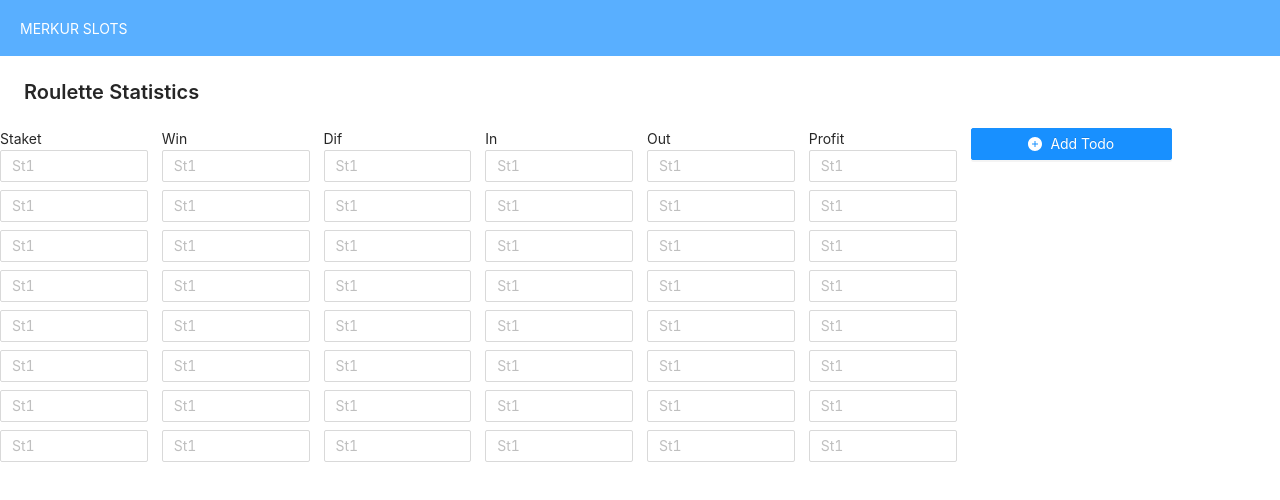
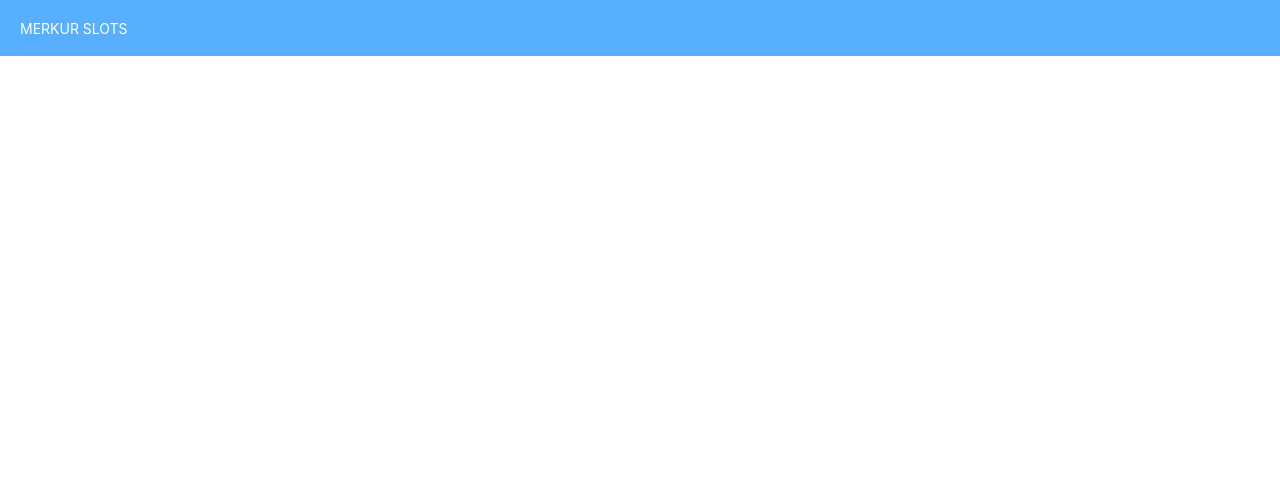
Before and after one commit to bubble-code/appaeadminmerkur, a React (Create React App) app: page /ruleta in a window 1280 px wide. Shown: the top 500 px of the page. Built offline with nearby package versions, Linux system fonts and the light colour scheme; what @mobiscroll/react would draw is missing.

Commit message:
borrando de laptop

```diff
--- a/package.json
+++ b/package.json
@@ -6,6 +6,7 @@
     "@mobiscroll/react": "https://npm.mobiscroll.com/@mobiscroll/react-trial/-/react-trial-5.16.1.tgz",
     "@reduxjs/toolkit": "^1.8.1",
     "@rsuite/icons": "^1.0.2",
+    "@tanstack/react-table": "^0.0.1-alpha.0",
     "@testing-library/jest-dom": "^4.2.4",
     "@testing-library/react": "^9.5.0",
     "@testing-library/user-event": "^7.2.1",
@@ -13,6 +14,7 @@
     "axios": "^0.26.1",
     "google-map-react": "^2.1.10",
     "react": "^18.0.0",
+    "react-datasheet": "^1.4.12",
     "react-dom": "^18.0.0",
     "react-redux": "^7.2.8",
     "react-router-dom": "^6.3.0",
--- a/src/view/RuleraPage.jsx
+++ b/src/view/RuleraPage.jsx
@@ -1,204 +1,235 @@
-import React, { useState } from 'react';
-import { Form, Row, Col, Button, Input, PageHeader, Card } from 'antd';
+import React, { useContext, useState, useEffect, useRef , createElement, useCallback} from 'react';
+import { Row, Col, PageHeader, Table, Input, Button, Popconfirm, Form } from 'antd';
 import 'antd/dist/antd.css';
 import { PlusCircleFilled } from '@ant-design/icons'
+import { useTable } from 'react-table';
 
-const style = React.CSSProperties = { padding: '8px ,0' };
+
+// let table = createTable()
+//   .setRowType()
+//   .setTableMetaType();
+const defaultColumns = {
+  cell: ({ getValue, row: { index }, column: { id }, instace }) => {
+    const initialValue = getValue();
+    const [value, setValue] = useState(initialValue);
+    const onBlur = () => {
+      var _a;
+      (_a = instace.options.meta) == null || _a === void 0 ? void 0 : _a.updateData(index, id, value);
+    }
+    useEffect(() => {
+      setValue(initialValue);
+    }, [initialValue]);
+    return (createElement(Input, { value: value, onChange: e => setValue(e.target.value), onBlur: onBlur }));
+  }
+};
+
+function useSkipper(){
+  const shouldSkipRef  = useRef(true);
+  const shouldSkip = shouldSkipRef.current;
+  const skip = useCallback
+}
 
 const RultaPage = () => {
-  const [stakeValues, setStakeValues] = useState({});
-  function handleChange(e) {
-    const { key, value } = e.target;
-    setStakeValues({ ...stakeValues, [key]: value });
-  }
 
-  return (
-    <Col xs={{ span: 24 }} sm={{ span: 18 }} md={{ span: 18 }} lg={{ span: 18 }} xl={{ span: 24 }}>
-      <PageHeader className='title-header' title="Roulette Statistics" />
-      <Row gutter={14}>
-        <Col span={3} className="gutter-row" style={style}>
-          <label> Staket</label>
-          <Form labelCol={{ span: 1 }} layout="horizontal" initialValues={{ size: "small" }} prefix='Apuestas'>
-            <Form.Item name={'St1'} rules={[{ required: true, message: 'This field is required' }]} style={{ marginBottom: '8px' }}>
-              <Input type={'number'} placeholder="St1" bordered />
-            </Form.Item>
-            <Form.Item name={'St2'} rules={[{ required: true, message: 'This field is required' }]} style={{ marginBottom: '8px' }}>
-              <Input type={'number'} placeholder="St1" bordered />
-            </Form.Item>
-            <Form.Item name={'St3'} rules={[{ required: true, message: 'This field is required' }]} style={{ marginBottom: '8px' }}>
-              <Input type={'number'} placeholder="St1" bordered />
-            </Form.Item>
-            <Form.Item name={'St4'} rules={[{ required: true, message: 'This field is required' }]} style={{ marginBottom: '8px' }}>
-              <Input type={'number'} placeholder="St1" bordered />
-            </Form.Item>
-            <Form.Item name={'St5'} rules={[{ required: true, message: 'This field is required' }]} style={{ marginBottom: '8px' }}>
-              <Input type={'number'} placeholder="St1" bordered />
-            </Form.Item>
-            <Form.Item name={'St6'} rules={[{ required: true, message: 'This field is required' }]} style={{ marginBottom: '8px' }}>
-              <Input type={'number'} placeholder="St1" bordered />
-            </Form.Item>
-            <Form.Item name={'St7'} rules={[{ required: true, message: 'This field is required' }]} style={{ marginBottom: '8px' }}>
-              <Input type={'number'} placeholder="St1" bordered />
-            </Form.Item>
-            <Form.Item name={'St8'} rules={[{ required: true, message: 'This field is required' }]} style={{ marginBottom: '8px' }}>
-              <Input type={'number'} placeholder="St1" bordered />
-            </Form.Item>
-          </Form>
-        </Col>
-        <Col span={3} className="gutter-row" style={style}>
-          <label> Win</label>
-          <Form labelCol={{ span: 1 }} layout="horizontal" initialValues={{ size: "small" }} prefix='Apuestas'>
-            <Form.Item name={'St1'} rules={[{ required: true, message: 'This field is required' }]} style={{ marginBottom: '8px' }}>
-              <Input type={'number'} placeholder="St1" bordered />
-            </Form.Item>
-            <Form.Item name={'St2'} rules={[{ required: true, message: 'This field is required' }]} style={{ marginBottom: '8px' }}>
-              <Input type={'number'} placeholder="St1" bordered />
-            </Form.Item>
-            <Form.Item name={'St3'} rules={[{ required: true, message: 'This field is required' }]} style={{ marginBottom: '8px' }}>
-              <Input type={'number'} placeholder="St1" bordered />
-            </Form.Item>
-            <Form.Item name={'St4'} rules={[{ required: true, message: 'This field is required' }]} style={{ marginBottom: '8px' }}>
-              <Input type={'number'} placeholder="St1" bordered />
-            </Form.Item>
-            <Form.Item name={'St5'} rules={[{ required: true, message: 'This field is required' }]} style={{ marginBottom: '8px' }}>
-              <Input type={'number'} placeholder="St1" bordered />
-            </Form.Item>
-            <Form.Item name={'St6'} rules={[{ required: true, message: 'This field is required' }]} style={{ marginBottom: '8px' }}>
-              <Input type={'number'} placeholder="St1" bordered />
-            </Form.Item>
-            <Form.Item name={'St7'} rules={[{ required: true, message: 'This field is required' }]} style={{ marginBottom: '8px' }}>
-              <Input type={'number'} placeholder="St1" bordered />
-            </Form.Item>
-            <Form.Item name={'St8'} rules={[{ required: true, message: 'This field is required' }]} style={{ marginBottom: '8px' }}>
-              <Input type={'number'} placeholder="St1" bordered />
-            </Form.Item>
-          </Form>
-        </Col>
-        <Col span={3} className="gutter-row" style={style}>
-          <label> Dif</label>
-          <Form labelCol={{ span: 1 }} layout="horizontal" initialValues={{ size: "small" }} prefix='Apuestas'>
-            <Form.Item name={'St1'} rules={[{ required: true, message: 'This field is required' }]} style={{ marginBottom: '8px' }}>
-              <Input type={'number'} placeholder="St1" bordered />
-            </Form.Item>
-            <Form.Item name={'St2'} rules={[{ required: true, message: 'This field is required' }]} style={{ marginBottom: '8px' }}>
-              <Input type={'number'} placeholder="St1" bordered />
-            </Form.Item>
-            <Form.Item name={'St3'} rules={[{ required: true, message: 'This field is required' }]} style={{ marginBottom: '8px' }}>
-              <Input type={'number'} placeholder="St1" bordered />
-            </Form.Item>
-            <Form.Item name={'St4'} rules={[{ required: true, message: 'This field is required' }]} style={{ marginBottom: '8px' }}>
-              <Input type={'number'} placeholder="St1" bordered />
-            </Form.Item>
-            <Form.Item name={'St5'} rules={[{ required: true, message: 'This field is required' }]} style={{ marginBottom: '8px' }}>
-              <Input type={'number'} placeholder="St1" bordered />
-            </Form.Item>
-            <Form.Item name={'St6'} rules={[{ required: true, message: 'This field is required' }]} style={{ marginBottom: '8px' }}>
-              <Input type={'number'} placeholder="St1" bordered />
-            </Form.Item>
-            <Form.Item name={'St7'} rules={[{ required: true, message: 'This field is required' }]} style={{ marginBottom: '8px' }}>
-              <Input type={'number'} placeholder="St1" bordered />
-            </Form.Item>
-            <Form.Item name={'St8'} rules={[{ required: true, message: 'This field is required' }]} style={{ marginBottom: '8px' }}>
-              <Input type={'number'} placeholder="St1" bordered />
-            </Form.Item>
-          </Form>
-        </Col>
-        <Col span={3} className="gutter-row" style={style}>
-          <label> In</label>
-          <Form labelCol={{ span: 1 }} layout="horizontal" initialValues={{ size: "small" }} prefix='Apuestas'>
-            <Form.Item name={'St1'} rules={[{ required: true, message: 'This field is required' }]} style={{ marginBottom: '8px' }}>
-              <Input type={'number'} placeholder="St1" bordered />
-            </Form.Item>
-            <Form.Item name={'St2'} rules={[{ required: true, message: 'This field is required' }]} style={{ marginBottom: '8px' }}>
-              <Input type={'number'} placeholder="St1" bordered />
-            </Form.Item>
-            <Form.Item name={'St3'} rules={[{ required: true, message: 'This field is required' }]} style={{ marginBottom: '8px' }}>
-              <Input type={'number'} placeholder="St1" bordered />
-            </Form.Item>
-            <Form.Item name={'St4'} rules={[{ required: true, message: 'This field is required' }]} style={{ marginBottom: '8px' }}>
-              <Input type={'number'} placeholder="St1" bordered />
-            </Form.Item>
-            <Form.Item name={'St5'} rules={[{ required: true, message: 'This field is required' }]} style={{ marginBottom: '8px' }}>
-              <Input type={'number'} placeholder="St1" bordered />
-            </Form.Item>
-            <Form.Item name={'St6'} rules={[{ required: true, message: 'This field is required' }]} style={{ marginBottom: '8px' }}>
-              <Input type={'number'} placeholder="St1" bordered />
-            </Form.Item>
-            <Form.Item name={'St7'} rules={[{ required: true, message: 'This field is required' }]} style={{ marginBottom: '8px' }}>
-              <Input type={'number'} placeholder="St1" bordered />
-            </Form.Item>
-            <Form.Item name={'St8'} rules={[{ required: true, message: 'This field is required' }]} style={{ marginBottom: '8px' }}>
-              <Input type={'number'} placeholder="St1" bordered />
-            </Form.Item>
-          </Form>
-        </Col>
-        <Col span={3} className="gutter-row" style={style}>
-          <label> Out</label>
-          <Form labelCol={{ span: 1 }} layout="horizontal" initialValues={{ size: "small" }} prefix='Apuestas'>
-            <Form.Item name={'St1'} rules={[{ required: true, message: 'This field is required' }]} style={{ marginBottom: '8px' }}>
-              <Input type={'number'} placeholder="St1" bordered />
-            </Form.Item>
-            <Form.Item name={'St2'} rules={[{ required: true, message: 'This field is required' }]} style={{ marginBottom: '8px' }}>
-              <Input type={'number'} placeholder="St1" bordered />
-            </Form.Item>
-            <Form.Item name={'St3'} rules={[{ required: true, message: 'This field is required' }]} style={{ marginBottom: '8px' }}>
-              <Input type={'number'} placeholder="St1" bordered />
-            </Form.Item>
-            <Form.Item name={'St4'} rules={[{ required: true, message: 'This field is required' }]} style={{ marginBottom: '8px' }}>
-              <Input type={'number'} placeholder="St1" bordered />
-            </Form.Item>
-            <Form.Item name={'St5'} rules={[{ required: true, message: 'This field is required' }]} style={{ marginBottom: '8px' }}>
-              <Input type={'number'} placeholder="St1" bordered />
-            </Form.Item>
-            <Form.Item name={'St6'} rules={[{ required: true, message: 'This field is required' }]} style={{ marginBottom: '8px' }}>
-              <Input type={'number'} placeholder="St1" bordered />
-            </Form.Item>
-            <Form.Item name={'St7'} rules={[{ required: true, message: 'This field is required' }]} style={{ marginBottom: '8px' }}>
-              <Input type={'number'} placeholder="St1" bordered />
-            </Form.Item>
-            <Form.Item name={'St8'} rules={[{ required: true, message: 'This field is required' }]} style={{ marginBottom: '8px' }}>
-              <Input type={'number'} placeholder="St1" bordered />
-            </Form.Item>
-          </Form>
-        </Col>
-        <Col span={3} className="gutter-row" style={style}>
-          <label> Profit</label>
-          <Form labelCol={{ span: 1 }} layout="horizontal" initialValues={{ size: "small" }} prefix='Apuestas'>
-            <Form.Item name={'St1'} rules={[{ required: true, message: 'This field is required' }]} style={{ marginBottom: '8px' }}>
-              <Input type={'number'} placeholder="St1" bordered readOnly/>
-            </Form.Item>
-            <Form.Item name={'St2'} rules={[{ required: true, message: 'This field is required' }]} style={{ marginBottom: '8px' }}>
-              <Input type={'number'} placeholder="St1" bordered />
-            </Form.Item>
-            <Form.Item name={'St3'} rules={[{ required: true, message: 'This field is required' }]} style={{ marginBottom: '8px' }}>
-              <Input type={'number'} placeholder="St1" bordered />
-            </Form.Item>
-            <Form.Item name={'St4'} rules={[{ required: true, message: 'This field is required' }]} style={{ marginBottom: '8px' }}>
-              <Input type={'number'} placeholder="St1" bordered />
-            </Form.Item>
-            <Form.Item name={'St5'} rules={[{ required: true, message: 'This field is required' }]} style={{ marginBottom: '8px' }}>
-              <Input type={'number'} placeholder="St1" bordered />
-            </Form.Item>
-            <Form.Item name={'St6'} rules={[{ required: true, message: 'This field is required' }]} style={{ marginBottom: '8px' }}>
-              <Input type={'number'} placeholder="St1" bordered />
-            </Form.Item>
-            <Form.Item name={'St7'} rules={[{ required: true, message: 'This field is required' }]} style={{ marginBottom: '8px' }}>
-              <Input type={'number'} placeholder="St1" bordered />
-            </Form.Item>
-            <Form.Item name={'St8'} rules={[{ required: true, message: 'This field is required' }]} style={{ marginBottom: '8px' }}>
-              <Input type={'number'} placeholder="St1" bordered />
-            </Form.Item>
-          </Form>
-        </Col>
-        <Col xs={24} sm={24} md={7} lg={5} xl={{ span:4 }}>
-          <Button type='primary' htmlType='submit' block>
-            <PlusCircleFilled />
-            Add Todo
-          </Button>
-        </Col>
-      </Row>
-    </Col>
-  );
+  return (<>  </>)
 }
 
+
+
+
+// const style = React.CSSProperties = { padding: '8px ,0' };
+// const EditableContext = React.createContext(null);
+
+
+// const EditableRow = ({ index, ...props }) => {
+//   const [form] = Form.useForm();
+//   return (
+//     <Form form={form} component={false}>
+//       <EditableContext.Provider value={form}>
+//         <tr {...props} />
+//       </EditableContext.Provider>
+//     </Form>
+//   );
+// };
+// const EditableCell = ({ title, editable, children, dataIndex, record, handleSave, ...restProps }) => {
+//   const [editing, setEditing] = useState(false);
+//   const inputRef = useRef(null);
+//   const form = useContext(EditableContext);
+//   useEffect(() => {
+//     if (editing) {
+//       inputRef.current.focus();
+//     }
+//   }, [editing]);
+
+//   const toggleEdit = () => {
+//     setEditing(!editing);
+//     form.setFieldsValue({
+//       [dataIndex]: record[dataIndex],
+//     });
+//   };
+//   const save = async () => {
+//     try {
+//       const values = await form.validateFields();
+//       toggleEdit();
+//       handleSave({ ...record, ...values });
+//     } catch (errInfo) {
+//       console.log('Save failed:', errInfo);
+//     }
+//   };
+
+//   let childNode = children;
+//   if (editable) {
+//     childNode = editing ? (
+//       <Form.Item
+//         style={{
+//           margin: 0,
+//         }}
+//         name={dataIndex}
+//         rules={[
+//           {
+//             required: true,
+//             message: `${title} is required.`,
+//           },
+//         ]}
+//       >
+//         <Input ref={inputRef} onPressEnter={save} onBlur={save} />
+//       </Form.Item>
+//     ) : (
+//       <div
+//         className="editable-cell-value-wrap"
+//         style={{
+//           paddingRight: 24,
+//         }}
+//         onClick={toggleEdit}
+//       >
+//         {children}
+//       </div>
+//     );
+//   }
+//   return <td {...restProps}>{childNode}</td>;
+// };
+
+// const RultaPage = () => {
+//   const [stakeValues, setStakeValues] = useState({});
+//   function handleChange(e) {
+//     const { key, value } = e.target;
+//     setStakeValues({ ...stakeValues, [key]: value });
+//   }
+//   const [dataSource, setDataSource] = useState([
+//     {
+//       key: '0',
+//       estacion: '1',
+//       in: '0',
+//       out: '0',
+//     },
+//     {
+//       key: '1',
+//       estacion: '2',
+//       in: '0',
+//       out: '0',
+//     },
+//   ]);
+//   const [count, setCount] = useState(2);
+
+//   const handleDelete = (key) => {
+//     const newData = dataSource.filter((item) => item.key !== key);
+//     setDataSource(newData);
+//   };
+
+//   const defaultColumns = [
+//     {
+//       title: 'St',
+//       dataIndex: 'estacion',
+//       width: '20%',
+//       editable: true,
+//     },
+//     {
+//       title: 'In',
+//       dataIndex: 'in',
+//       width: '20%',
+//       editable: true,
+//     },
+//     {
+//       title: 'Out',
+//       dataIndex: 'out',
+//       editable: true,
+//     },
+//     {
+//       title: 'Profit',
+//       dataIndex: 'profit',
+//       editable: true,
+//     },
+//     {
+//       title: 'operation',
+//       dataIndex: 'operation',
+//       render: (_, record) =>
+//         dataSource.length >= 1 ? (
+//           <Popconfirm title="Sure to delete?" onConfirm={() => handleDelete(record.key)}>
+//             <a>Delete</a>
+//           </Popconfirm>
+//         ) : null,
+//     },
+//   ];
+
+//   const handleAdd = () => {
+//     const newData = {
+//       key: count,
+//       name: `Edward King ${count}`,
+//       age: '32',
+//       address: `London, Park Lane no. ${count}`,
+//     };
+//     setDataSource([...dataSource, newData]);
+//     setCount(count + 1);
+//   };
+
+//   const handleSave = (row) => {
+//     const newData = [...dataSource];
+//     const index = newData.findIndex((item) => row.key === item.key);
+//     const item = newData[index];
+//     newData.splice(index, 1, { ...item, ...row });
+//     setDataSource(newData);
+//   };
+
+//   const components = {
+//     body: {
+//       row: EditableRow,
+//       cell: EditableCell,
+//     },
+//   };
+//   const columns = defaultColumns.map((col) => {
+//     if (!col.editable) {
+//       return col;
+//     }
+//     return {
+//       ...col,
+//       onCell: (record) => ({
+//         record,
+//         editable: col.editable,
+//         dataIndex: col.dataIndex,
+//         title: col.title,
+//         handleSave,
+//       }),
+//     };
+//   });
+
+
+//   return (
+//     <Col xs={{ span: 24 }} sm={{ span: 18 }} md={{ span: 18 }} lg={{ span: 18 }} xl={{ span: 24 }}>
+//       <PageHeader className='title-header' title="Roulette Statistics" />
+//       <Row gutter={14}>
+//         <Col span={2}></Col>
+//         <Col>
+//           <Button onClick={handleAdd} type="primary" style={{ marginBottom: 16, }}>
+//             Add a row
+//           </Button>
+//         </Col>
+//         <Col span={14}>
+//           <Table components={components} rowClassName={() => 'editable-row'} bordered dataSource={dataSource} columns={columns} />
+//         </Col>
+
+//       </Row>
+//     </Col>
+//   );
+// }
+
 export default RultaPage;
```
Also changed, not shown: 1 other file (tests, documents, lock files or other folders).
